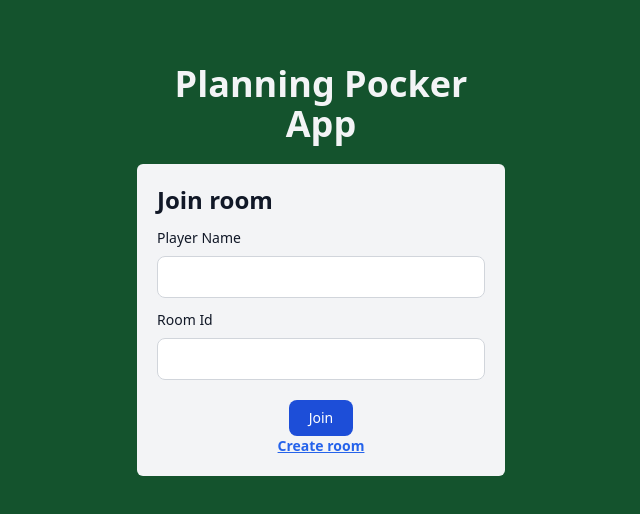
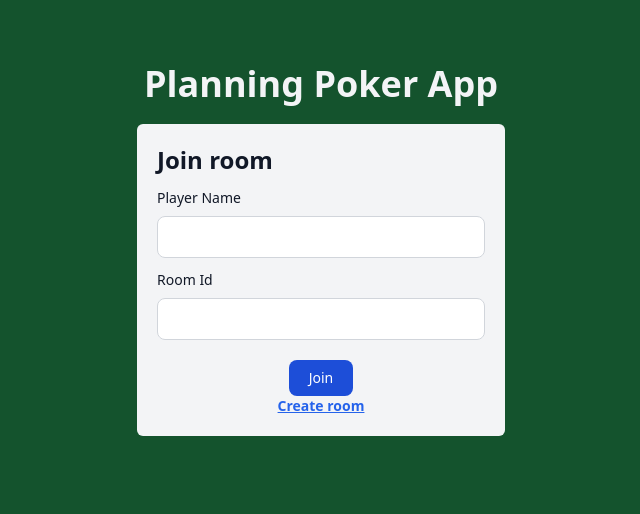
Before and after one commit to irwinarruda/planning-poker-app, a SvelteKit app: page /join in a window 1280 px wide. Shown: the top 514 px of the page, without its empty margins (319-959 px from the left). Built offline with nearby package versions, Linux system fonts and the light colour scheme; no server answers.

Commit message:
✏️ Fixed text

```diff
--- a/src/routes/create/+page.svelte
+++ b/src/routes/create/+page.svelte
@@ -34,7 +34,7 @@
 <svelte:head>
 	<title>Planning Poker | Create</title>
 </svelte:head>
-<h1 class="text-center text-4xl font-bold">Planning Pocker App</h1>
+<h1 class="text-center text-4xl font-bold">Planning Poker App</h1>
 <form
 	class="w-full p-5 bg-gray-100 rounded-md mt-5 overflow-hidden text-gray-900"
 	on:submit={onSubmit}
--- a/src/routes/join/+page.svelte
+++ b/src/routes/join/+page.svelte
@@ -30,7 +30,7 @@
 <svelte:head>
 	<title>Planning Poker | Join</title>
 </svelte:head>
-<h1 class="text-center text-4xl font-bold">Planning Pocker App</h1>
+<h1 class="text-center text-4xl font-bold">Planning Poker App</h1>
 <form
 	class="w-full p-5 bg-gray-100 rounded-md mt-5 overflow-hidden text-gray-900"
 	on:submit={onSubmit}
```
